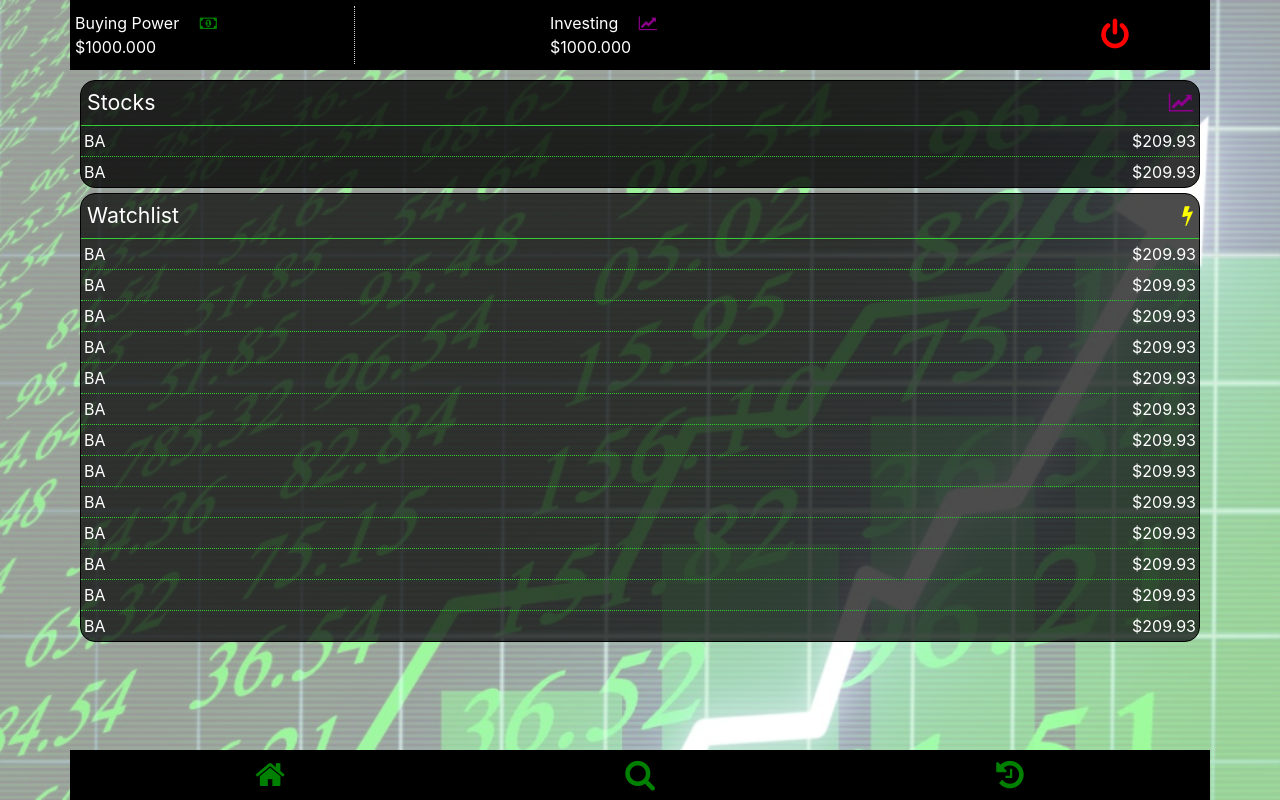
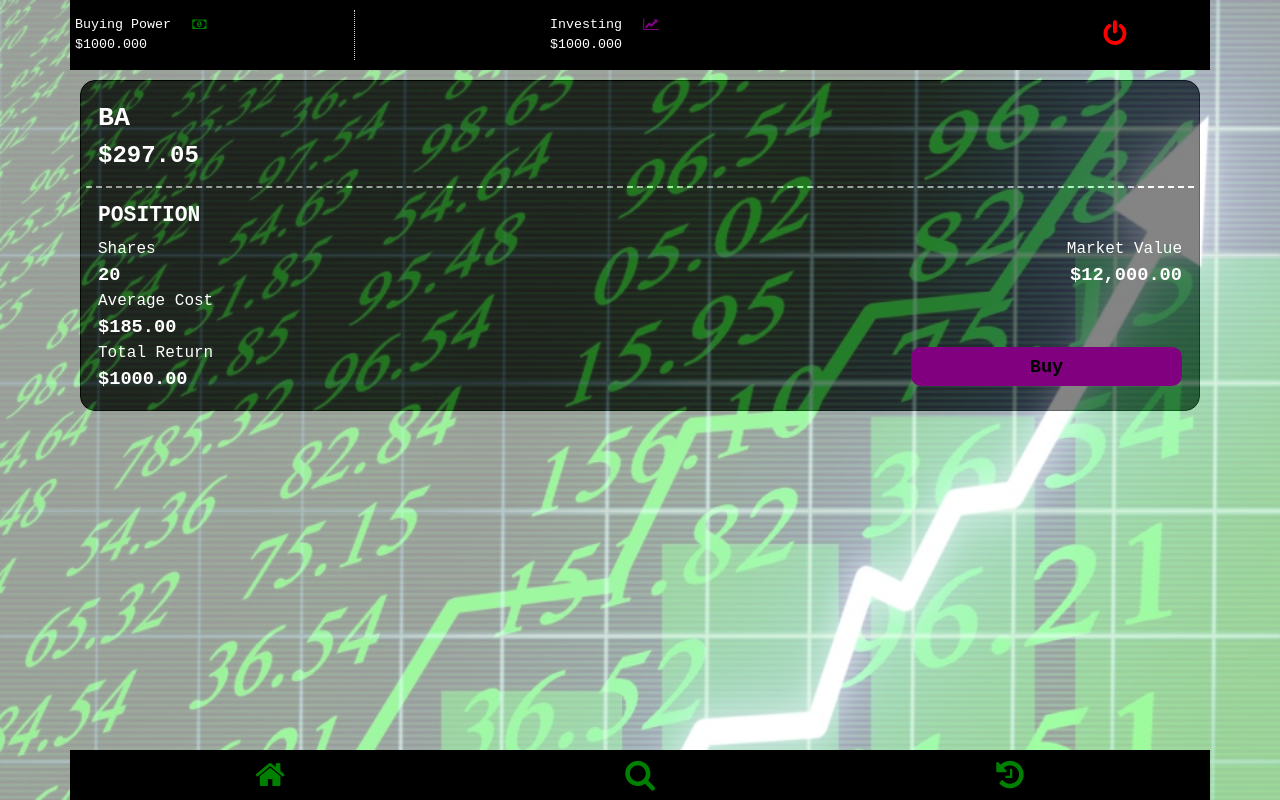
Before and after one commit to dagmawig/mock-trader-full-stack, a React (Create React App) app: page / in a window 1280 px wide. Built offline with nearby package versions, Linux system fonts and the light colour scheme.

Commit message:
added detailed stock info template under search section

```diff
--- a/src/App.js
+++ b/src/App.js
@@ -4,6 +4,7 @@ import Login from './components/Login';
 import Header from './components/Header';
 import Home from './components/Home';
 import Footer from './components/Footer';
+import Search from './components/Search';
 
 function App() {
   return (
@@ -15,7 +16,7 @@ function App() {
           </Route>
           <Route path="/">
             <Header />
-            <Home/>
+            <Search/>
             <Footer/>
           </Route>
         </Switch>
--- a/src/components/Header.css
+++ b/src/components/Header.css
@@ -8,6 +8,8 @@
     height: 70px;
     z-index: 20;
     background-color:black;
+    font-family: 'Courier New', Courier, monospace;
+    font-size: 10pt;
 }
 .header_row {
     display: flex;
--- a/src/components/Home.css
+++ b/src/components/Home.css
@@ -5,6 +5,7 @@
     padding: 0;
     height: calc(100vh - 120px);
     overflow-y: scroll;
+    font-family: 'Courier New', Courier, monospace;
 }
 .home::before {
     content: '';
--- /dev/null
+++ b/src/components/Search.css
@@ -0,0 +1,94 @@
+.search {
+    position:static;
+    width: 100%;
+    margin: 0 auto;
+    padding: 10px;
+    height: calc(100vh - 120px);
+    overflow-y: scroll;
+    font-family: 'Courier New', Courier, monospace;
+}
+.search::before {
+    content: '';
+    position: absolute;
+    top: 0;
+    right: 0;
+    left: 0;
+    bottom: 0;
+    background-image: url("../images/background.jpg");
+    opacity: 0.4;
+    background-repeat: no-repeat;
+    background-size: cover;
+}
+.search_row {
+    /* min-height: 100%; */
+    display: flex;
+    flex-direction: column;
+    width: 100%;
+    margin: 0;
+    padding: 5px;
+    /* position: relative; */
+    align-items: center;
+    color: white;
+    background-color: rgba(0,0,0,.8);
+    border: black solid 1px;
+    border-radius: 15px;
+}
+.search_header {
+    display: flex;
+    flex-direction: column;
+    width: 100%;
+    margin: 0px;
+    padding: 12px;
+    border-bottom: white dashed 2px;
+}
+.search_position {
+    /* display: flex;
+    flex-direction: column; */
+    width: 100%;
+    margin: 0px;
+    padding: 12px;
+}
+.search_header_title {
+    font-size: 20pt;
+    font-weight: bold;
+    padding: 0;
+}
+.search_header_price {
+    font-size: 18pt;
+    font-weight: bold;
+    padding: 0;
+}
+.search_position_title {
+    padding: 0;
+    padding-bottom: 5px;
+    font-weight: 800;
+    font-size: 16pt;
+}
+.search_value_top, .search_value_bottom {
+    display: flex;
+    justify-content:flex-end;
+    align-items: center;
+    padding: 0px;
+}
+.search_shares_bottom, .search_value_bottom,
+.search_cost_bottom, .search_return_bottom {
+    font-size: 14pt;
+    font-weight: 800;
+}
+.search_buy {
+    display: flex;
+    justify-content:flex-end;
+    align-items: center;
+    padding: 0px;
+}
+.search_button {
+    width: 50%;
+    height: 75%;
+    background-color: purple;
+    border: none;
+    border-radius: 10px;
+    /* outline: none; */
+    cursor: pointer;
+    font-size: 14pt;
+    font-weight: 800;
+}
--- /dev/null
+++ b/src/components/Search.js
@@ -0,0 +1,63 @@
+import React from 'react';
+import './Search.css';
+
+function Search() {
+    return (
+        <div className="search container">
+            <div className="search_row row">
+                <div className="search_header row">
+                    <div className="search_header_title col-12">
+                        BA
+                    </div>
+                    <div className="search_header_price col-12">
+                        $297.05
+                    </div>
+                </div>
+                <div className="search_position row">
+                    <div className="search_position_title col-12">
+                        POSITION
+                    </div>
+                    <div className="search_shares col-6">
+                        <div className="search_shares_top row">
+                            Shares
+                        </div>
+                        <div className="search_shares_bottom row">
+                            20
+                        </div>
+                    </div>
+                    <div className="search_value col-6">
+                        <div className="search_value_top row">
+                            Market Value
+                        </div>
+                        <div className="search_value_bottom row">
+                            $12,000.00
+                        </div>
+                    </div>
+                    <div className="search_cost col-12">
+                        <div className="search_cost_top row">
+                            Average Cost
+                        </div>
+                        <div className="search_cost_bottom row">
+                            $185.00
+                        </div>
+                    </div>
+                    <div className="search_return col-6">
+                        <div className="search_return_top row">
+                            Total Return
+                        </div>
+                        <div className="search_return_bottom row">
+                            $1000.00
+                        </div>
+                    </div>
+                    <div className="search_buy col-6">
+                        <button className="search_button">
+                            Buy
+                        </button>
+                    </div>
+                </div>
+            </div>
+        </div>
+    );
+}
+
+export default Search;
```
Also changed, not shown: 1 other file (tests, documents, lock files or other folders).
